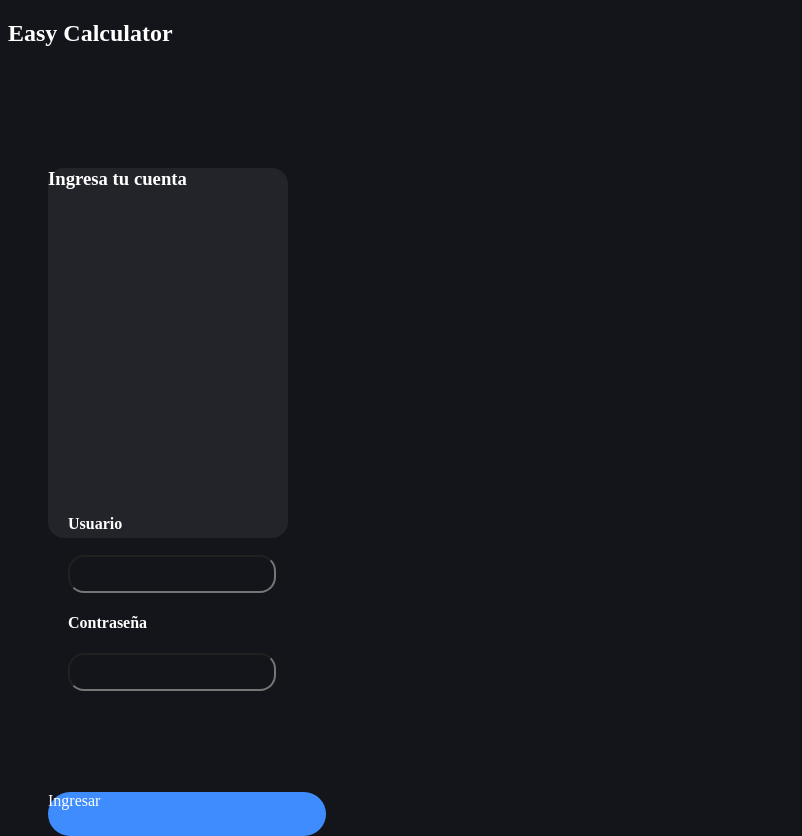
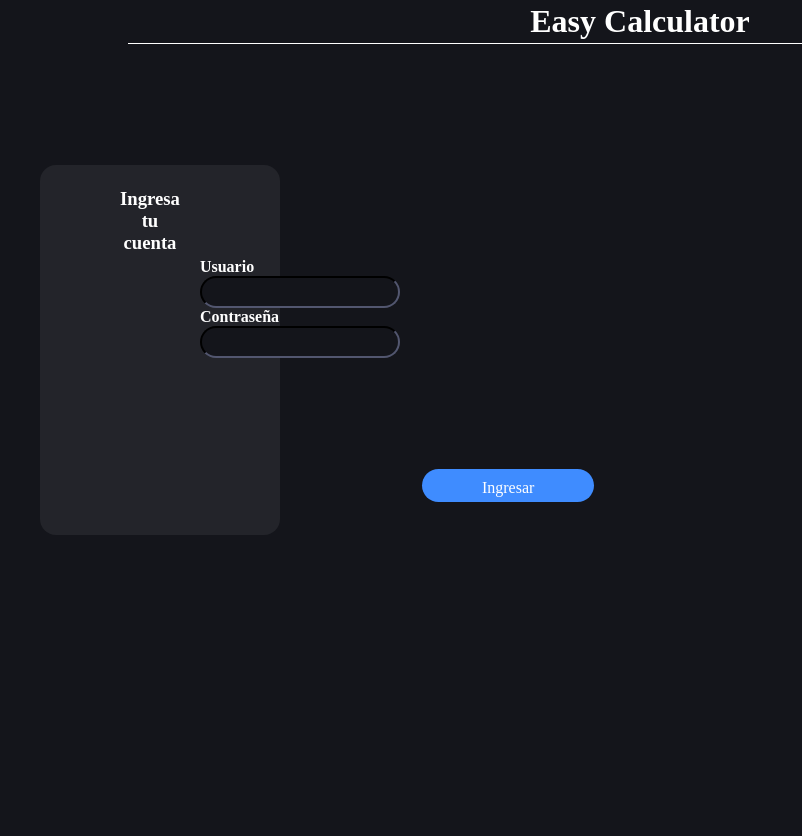
Before and after one commit to YosstinCode/EasyCalculator, a website: page pages/usuario.html in a window 1280 px wide. Shown: the whole page, without its empty margins (0-802 px from the left). After the commit the page ends 800 px from the top, so only its background shows below. Drawn offline with Linux system fonts and the light colour scheme.

Commit message:
Changes pages
Creacion de la tercera parte de la pagina especificamente en el lugar donde se adicionan o restan las materias y las correpondientes notas, tambien se realizaron cambios en la hoja de estilos de usuario (cambios como margenes y demas).

```diff
--- a/pages/usuario.html
+++ b/pages/usuario.html
@@ -9,27 +9,28 @@
     <link rel="stylesheet" href="../styles/estilos_usuario.css">
 </head>
 <body>
-    <header id="titulo">
-        <div>
-            <h2>Easy Calculator</h2>
+    <header id="header">
+        <div id="titulo">
+            <h1>Easy Calculator</h1>
         </div>
     <!--<a class="card_navigation" href="./about_pag.html">About</a>-->
     <!--<a class="card_navigation" href="./QuestionsAndAnswers.html" target="_blank">QA</a>-->
     </header>
 
-    <section class = "primera_caja">
-        <article class="subtitulo">
-            <h3>Ingresa tu cuenta</h3>
-        </article>
-        <article class="segunda_caja">
+    <section class = "caja_principal">
+            <article id="subtitulo">
+                <h3>Ingresa tu cuenta</h3>
+            </article>
+
+            <article class="segunda_caja">
             <h4>Usuario</h4>
             <input class="button"type="text" required>
             <h4>Contraseña</h4>
             <input class= "button"type="password" required>
-        </article>
+            </article>
 
-        <a href="usuario.html" target="_blank">Ingresar</a>
+        <a href="./materias.html" target="_blank">Ingresar</a>
 
-    </section>
+   </section>
 </body>
 </html>
--- a/styles/estilos_usuario.css
+++ b/styles/estilos_usuario.css
@@ -1,30 +1,43 @@
+*{
+    padding: 0;
+    margin: 0;
+    box-sizing: border-box;
+}
 body {
     background-color: #14151B;
     font-family: "Source serif 4";
     color: white;
     overflow: hidden;
+    height: 100vh;
 
 }
+#titulo {
+    margin: 0 auto;
+    width: 80%;
+    padding: .2rem;
+    border-bottom: 1px solid #fff;
+    text-align: center;
+}
 
-.primera_caja {
+.caja_principal {
     background-color: #23242A;
     margin: 121px 40px 77px 40px;
-    display:block;
+    display:flex;
     border-radius: 16px;
     width: 240px;
     height: 370px;
 
+}
 
+#subtitulo {
+    display: flex;
+    width: 240px;
+    height: 27px;
+    margin: 22.45px 0px 320.42px 80px;
+    font-size: 16px;
+    text-align: center;
 }
-.subtitulo {
-    margin: 22.45px 0px 320.42px 0px;
-    width: 240px;
-    height: 27.13px;
-    font-size: 16px;
-    align-self: center;
 
-
-}
 .segunda_caja {
     width: 200px;
     height: 167.24px;
@@ -33,22 +46,24 @@ body {
 }
 .button {
     background-color: #14151B;
+    color: white;
     width: 200px;
     height: 32px;
-    border-radius: 16px
+    border-radius: 16px;
+    border-color: #14151B;
 }
-a{
-    display: block;
-    width: 278px;
-    height: 44px;
-    top: 410px;
-    left: 110px;
-    font-family: serif 4;
+a {
+    margin: 304px 53.56px 33.34px 2px;
+    padding: 10px 60px;
+    text-align: center;
     background-color: #3F8CFF;
     border-radius: 34px;
     color: white;
     text-decoration: none;
+
 }
+
+
 
 .card_navigation {
     display: flex;
--- /dev/null
+++ b/styles/style_materias.css
@@ -0,0 +1,83 @@
+*{
+    padding: 0;
+    margin: 0;
+    box-sizing: border-box;
+}
+body {
+    background: linear-gradient(#141319, #000000);
+    font-family: "Source serif 4";
+    color:white;
+    height: 100vh;
+    overflow: hidden;
+
+
+}
+#cabeza {
+    width: 230px;
+    height: 33px;
+    margin: 7px 45px 528px 45px;
+
+}
+#Titulo_principal {
+    width: 230px;
+    height: 33px;
+    margin: 7px 45px 41.5px 45px;
+    text-align: center;
+    border-bottom: 1px solid #fff;
+}
+
+#cajageneal {
+    flex-direction: column;
+    width: 302px;
+    height: 389px;
+    margin: 8px 11px 90px 7px;
+}
+
+.box {
+
+    width: 270px;
+    height: 50px;
+    margin-top: 10px;
+    margin-left: 10px;
+    padding: 8px;
+    flex: none;
+    background-color: #23242A;
+    border-radius: 10px;
+}
+
+.button_creditos {
+    display: flex;
+    width: 22px;
+    height: 10px;
+    background-color: #3F8CFF;
+    color: white;
+    border-radius: 8px;
+    margin-left: 60px;
+    text-align: center;
+
+}
+
+.button_nota {
+    display: flex;
+    width: 48px;
+    height: 41px;
+    flex-direction: row;
+    background-color: #11C74F;
+    color: white;
+    border-radius: 8px;
+    border-color: #11C74F;
+    margin-left: 270px;
+    text-align: center;
+    font-size: 20px;
+}
+
+a {
+    position: static;
+    margin: 360px 76px 0px 76px;
+    text-decoration: none;
+    text-align: center;
+    color: white;
+    padding: 5px 60px;
+    background-color: #3F8CFF;
+    border-radius: 34px;
+}
```
Also changed, not shown: pages/materias.html (added, +61 -0 lines).
